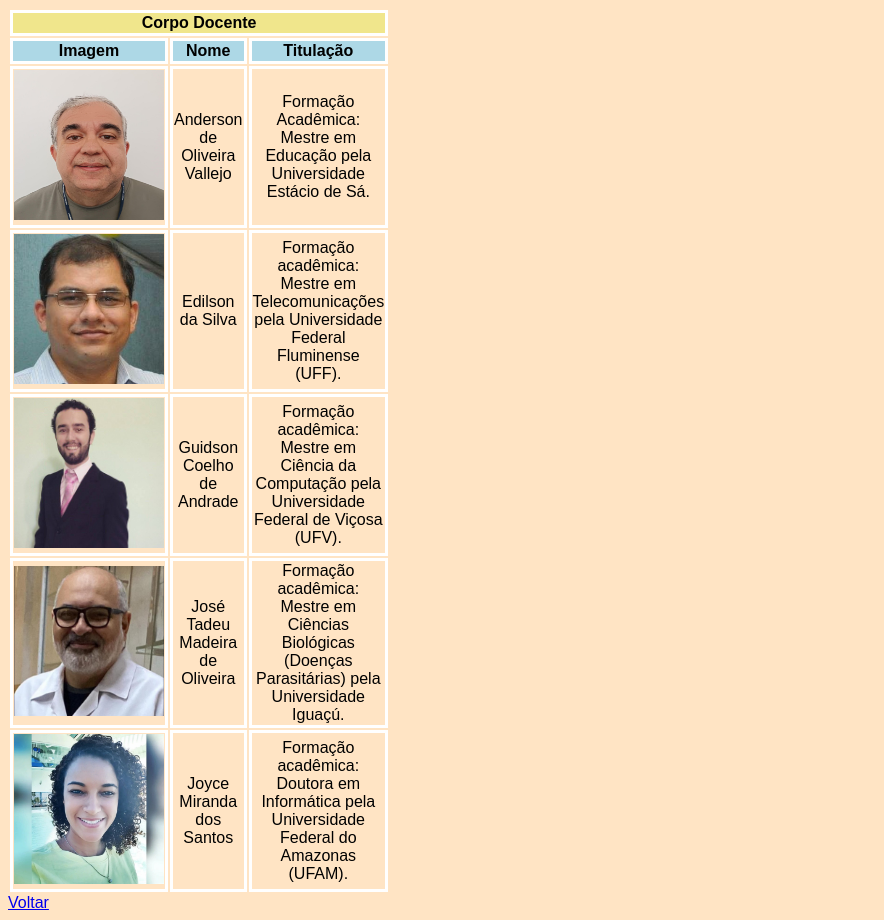
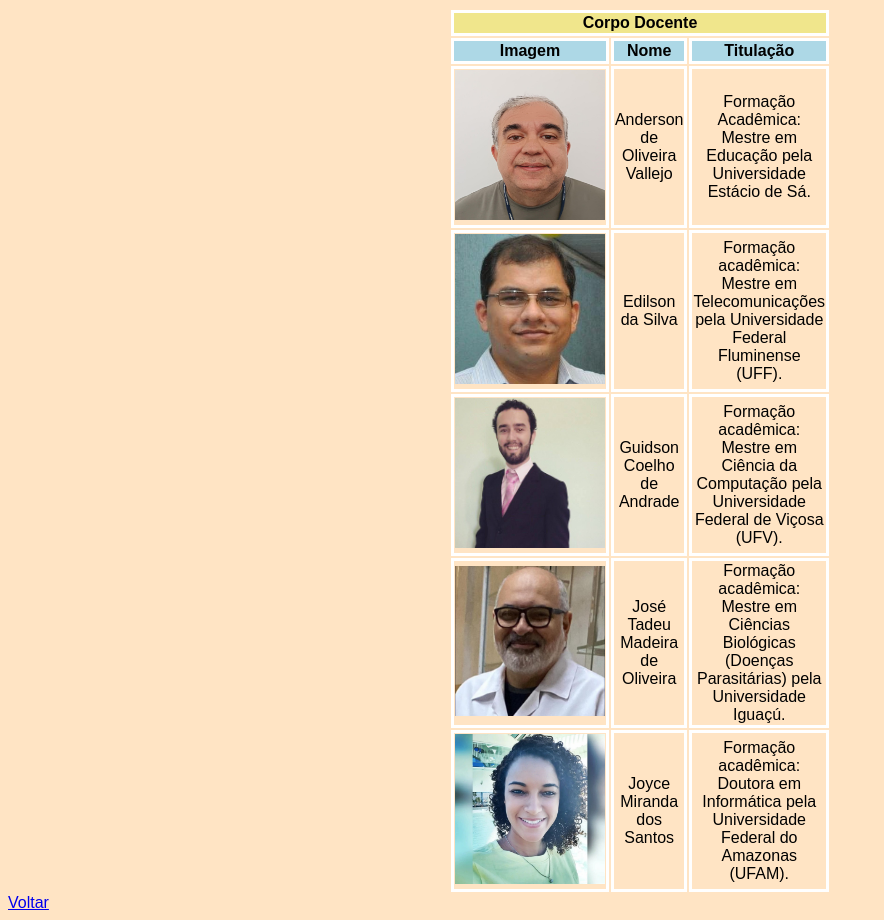
Before and after one commit to Deia764/curso-desenvolvimento-ibc, a plain HTML site: page corpoDocente.html in a window 1280 px wide. Shown: the whole page, without its empty margins (0-884 px from the left). Drawn offline with Linux system fonts and the light colour scheme.

Commit message:
Update estilos.css

```diff
--- a/css/estilos.css
+++ b/css/estilos.css
@@ -10,7 +10,8 @@ border: 3px solid  white;
 text-align: center;
 }
 table {
-width: 120px;
+width: 240px;
+margin: 0 auto;
 }
 
 .modulo, th{
```
